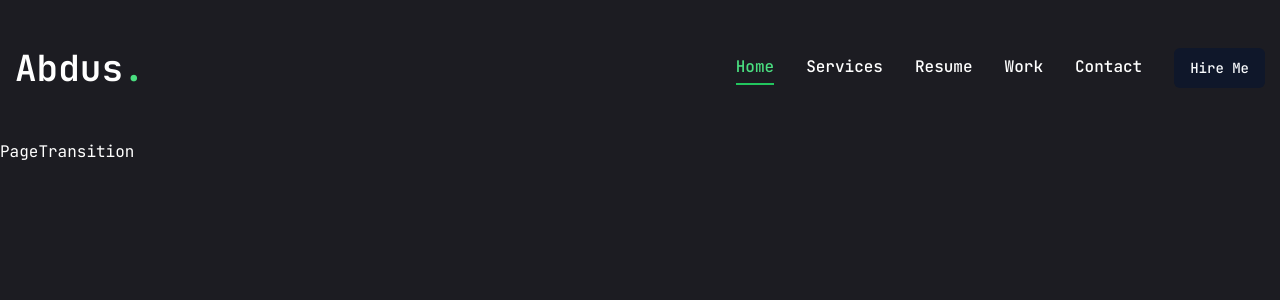
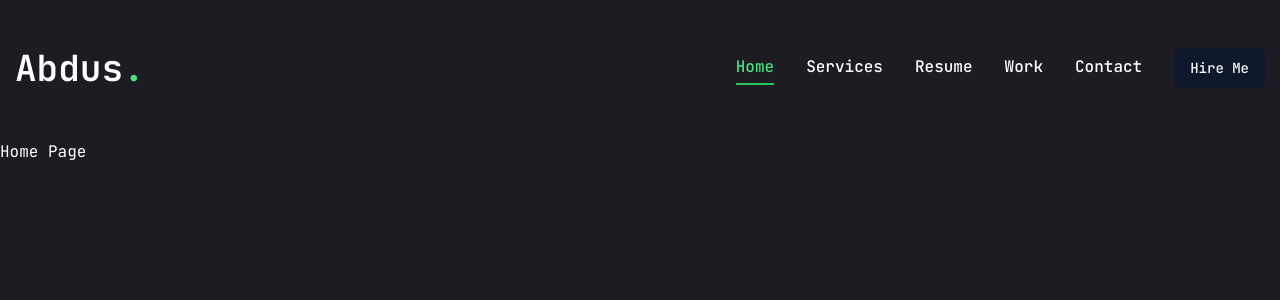
Before and after one commit to a10smd/portfolio-main, a Next.js app: page / in a window 1280 px wide. Shown: the top 300 px of the page. Built offline with nearby package versions, Linux system fonts and the light colour scheme.

Commit message:
Major Changes

```diff
--- a/components/PageTransition.jsx
+++ b/components/PageTransition.jsx
@@ -1,5 +1,7 @@
-const PageTransition = () => {
-  return <div>PageTransition</div>;
+import { AnimatePresence } from "framer-motion";
+
+const PageTransition = ({ children }) => {
+  return <AnimatePresence>{children}</AnimatePresence>;
 };
 
 export default PageTransition;
--- a/package.json
+++ b/package.json
@@ -17,6 +17,7 @@
     "@radix-ui/react-tooltip": "^1.1.2",
     "class-variance-authority": "^0.7.0",
     "clsx": "^2.1.1",
+    "framer-motion": "^11.3.28",
     "lucide-react": "^0.424.0",
     "next": "14.2.5",
     "react": "^18",
```
Also changed, not shown: 1 other file (tests, documents, lock files or other folders).
